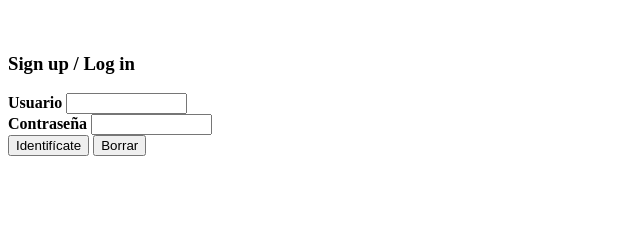
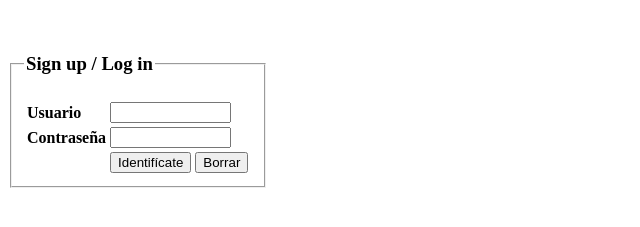
Before and after one commit to Piti-14/VanillaJS, a plain HTML site: page login.html in a window 1280 px wide. Shown: the part 139-366 px from the top of the page, without its empty margins (0-640 px from the left). Drawn offline with Linux system fonts and the light colour scheme.

Commit message:
added table format to Login form

```diff
--- a/login.html
+++ b/login.html
@@ -18,16 +18,29 @@
     <br>
 
 
-    <h3>Sign up / Log in</h3>
     <form action="#" method="get">
-        <label for="user"><strong>Usuario</strong></label>
-        <input type="text" id="user" size="12" maxlength="15" required><br>
-
-        <label for="password"><strong>Contraseña</strong></label>
-        <input type="password" id="password" size="12" maxlength="12" required><br>
-
-        <input type="submit" value="Identifícate" id="login">
-        <input type="button" value="Borrar" id="cancel">
+        <fieldset style="width: 18%">
+            <legend>
+                <h3>Sign up / Log in</h3>
+            </legend>
+            <table>
+                <tr>
+                    <td> <label for="user"><strong>Usuario</strong></label> </td>
+                    <td> <input type="text" id="user" size="12" maxlength="15" required> </td>
+                </tr>
+                <tr>
+                    <td> <label for="password"><strong>Contraseña</strong></label> </td>
+                    <td> <input type="password" id="password" size="12" maxlength="12" required> </td>
+                </tr>
+                <tr>
+                    <td>  </td>
+                    <td>
+                        <input type="submit" value="Identifícate" id="login">
+                        <input type="button" value="Borrar" id="cancel">
+                    </td>
+                </tr>
+            </table>
+        </fieldset>
     </form>
 </body>
 
```
